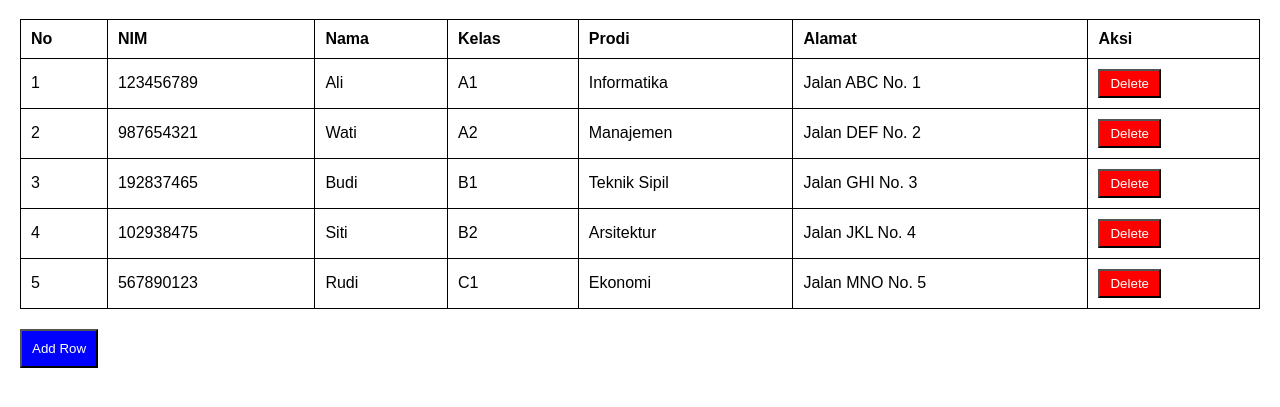
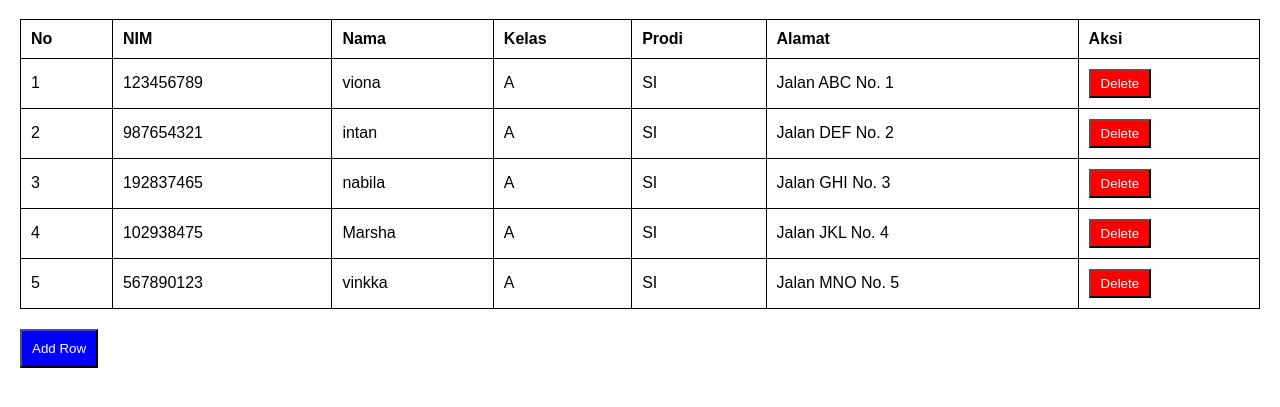
Before and after one commit to VeraAmellia-si/data-kawan-kampus, a plain HTML site: page index.html in a window 1280 px wide. Shown: the part 61-468 px from the top of the page. Drawn offline with Linux system fonts and the light colour scheme.

Commit message:
Update index.html

```diff
--- a/index.html
+++ b/index.html
@@ -85,45 +85,45 @@
             <tr>
                 <td>1</td>
                 <td>123456789</td>
-                <td>Ali</td>
-                <td>A1</td>
-                <td>Informatika</td>
+                <td>viona</td>
+                <td>A</td>
+                <td>SI</td>
                 <td>Jalan ABC No. 1</td>
                 <td><button class="delete-btn">Delete</button></td>
             </tr>
             <tr>
                 <td>2</td>
                 <td>987654321</td>
-                <td>Wati</td>
-                <td>A2</td>
-                <td>Manajemen</td>
+                <td>intan</td>
+                <td>A</td>
+                <td>SI</td>
                 <td>Jalan DEF No. 2</td>
                 <td><button class="delete-btn">Delete</button></td>
             </tr>
             <tr>
                 <td>3</td>
                 <td>192837465</td>
-                <td>Budi</td>
-                <td>B1</td>
-                <td>Teknik Sipil</td>
+                <td>nabila</td>
+                <td>A</td>
+                <td>SI</td>
                 <td>Jalan GHI No. 3</td>
                 <td><button class="delete-btn">Delete</button></td>
             </tr>
             <tr>
                 <td>4</td>
                 <td>102938475</td>
-                <td>Siti</td>
-                <td>B2</td>
-                <td>Arsitektur</td>
+                <td>Marsha</td>
+                <td>A</td>
+                <td>SI</td>
                 <td>Jalan JKL No. 4</td>
                 <td><button class="delete-btn">Delete</button></td>
             </tr>
             <tr>
                 <td>5</td>
                 <td>567890123</td>
-                <td>Rudi</td>
-                <td>C1</td>
-                <td>Ekonomi</td>
+                <td>vinkka</td>
+                <td>A</td>
+                <td>SI</td>
                 <td>Jalan MNO No. 5</td>
                 <td><button class="delete-btn">Delete</button></td>
             </tr>
```
